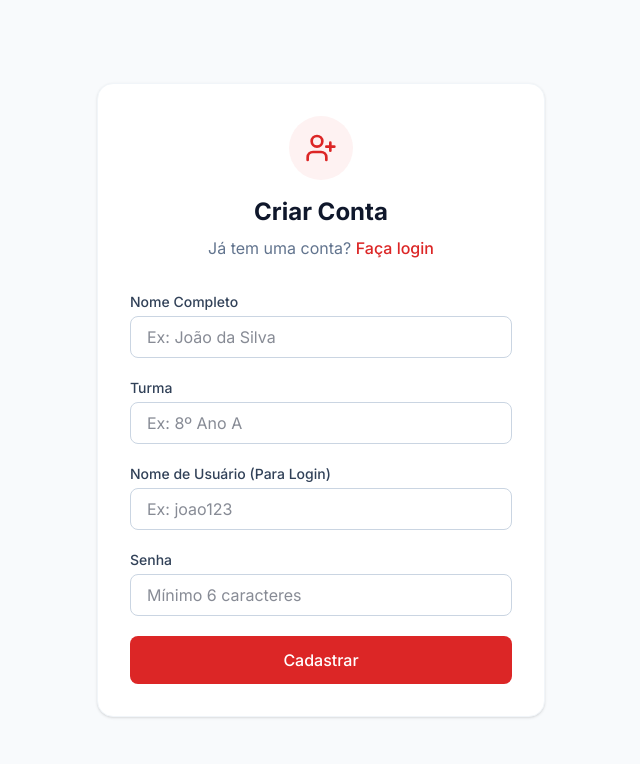
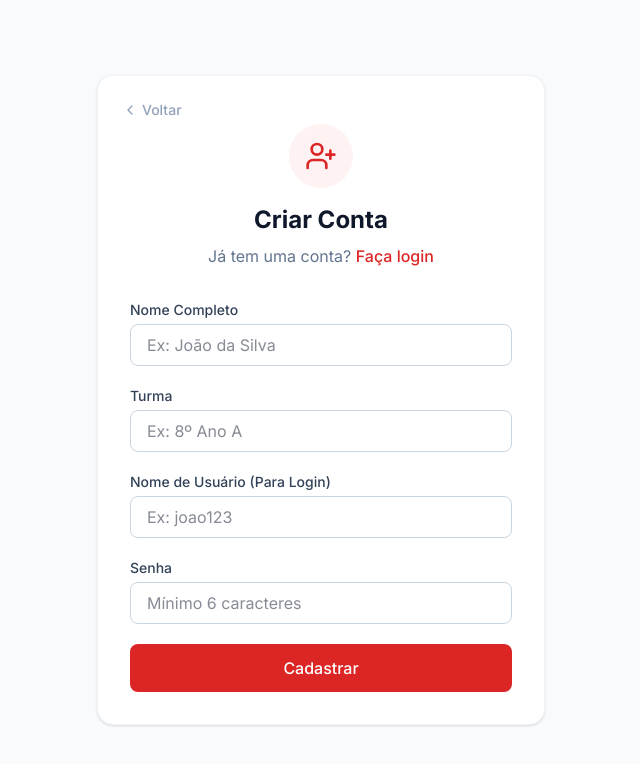
Before and after one commit to aicusmacai/cantina_nina, a Next.js app: page /cadastro in a window 1280 px wide. Shown: the top 764 px of the page, without its empty margins (319-959 px from the left). Built offline with nearby package versions, Linux system fonts and the light colour scheme.

Commit message:
Add back links and revert hero image to icon

```diff
--- a/src/app/cadastro/page.tsx
+++ b/src/app/cadastro/page.tsx
@@ -19,8 +19,12 @@ export default function CadastroPage() {
 
   return (
     <div className="min-h-screen flex items-center justify-center bg-slate-50 p-4">
-      <div className="bg-white p-8 rounded-2xl shadow-sm border border-slate-100 w-full max-w-md">
-        <div className="text-center mb-8">
+      <div className="bg-white p-8 rounded-2xl shadow-sm border border-slate-100 w-full max-w-md relative">
+        <Link href="/" className="absolute top-6 left-6 text-slate-400 hover:text-nina-red-600 transition-colors text-sm font-medium flex items-center gap-1">
+          <svg xmlns="http://www.w3.org/2000/svg" width="16" height="16" viewBox="0 0 24 24" fill="none" stroke="currentColor" strokeWidth="2" strokeLinecap="round" strokeLinejoin="round"><path d="m15 18-6-6 6-6"/></svg>
+          Voltar
+        </Link>
+        <div className="text-center mb-8 mt-4">
           <div className="w-16 h-16 bg-nina-red-50 text-nina-red-600 rounded-full flex items-center justify-center mx-auto mb-4">
             <svg xmlns="http://www.w3.org/2000/svg" width="32" height="32" viewBox="0 0 24 24" fill="none" stroke="currentColor" strokeWidth="2" strokeLinecap="round" strokeLinejoin="round"><path d="M16 21v-2a4 4 0 0 0-4-4H6a4 4 0 0 0-4 4v2"/><circle cx="9" cy="7" r="4"/><line x1="19" x2="19" y1="8" y2="14"/><line x1="22" x2="16" y1="11" y2="11"/></svg>
           </div>
--- a/src/app/login/page.tsx
+++ b/src/app/login/page.tsx
@@ -19,8 +19,12 @@ export default function LoginPage() {
 
   return (
     <div className="min-h-screen flex items-center justify-center bg-slate-50 p-4">
-      <div className="bg-white p-8 rounded-2xl shadow-sm border border-slate-100 w-full max-w-md">
-        <div className="text-center mb-8">
+      <div className="bg-white p-8 rounded-2xl shadow-sm border border-slate-100 w-full max-w-md relative">
+        <Link href="/" className="absolute top-6 left-6 text-slate-400 hover:text-nina-red-600 transition-colors text-sm font-medium flex items-center gap-1">
+          <svg xmlns="http://www.w3.org/2000/svg" width="16" height="16" viewBox="0 0 24 24" fill="none" stroke="currentColor" strokeWidth="2" strokeLinecap="round" strokeLinejoin="round"><path d="m15 18-6-6 6-6"/></svg>
+          Voltar
+        </Link>
+        <div className="text-center mb-8 mt-4">
           <div className="w-16 h-16 bg-nina-red-50 text-nina-red-600 rounded-full flex items-center justify-center mx-auto mb-4">
             <svg xmlns="http://www.w3.org/2000/svg" width="32" height="32" viewBox="0 0 24 24" fill="none" stroke="currentColor" strokeWidth="2" strokeLinecap="round" strokeLinejoin="round"><path d="M15 3h4a2 2 0 0 1 2 2v14a2 2 0 0 1-2 2h-4"/><polyline points="10 17 15 12 10 7"/><line x1="15" x2="3" y1="12" y2="12"/></svg>
           </div>
--- a/src/app/page.tsx
+++ b/src/app/page.tsx
@@ -91,8 +91,8 @@ export default async function Home() {
 
           <div className="flex-1 w-full max-w-md lg:max-w-full group">
             <div className="bg-white/90 backdrop-blur-xl p-8 md:p-10 rounded-[2.5rem] shadow-2xl shadow-slate-200/50 border border-white/50 relative overflow-hidden transition-all duration-500 hover:shadow-nina-red-100">
-              <div className="absolute -top-16 -right-16 w-80 h-80 opacity-90 pointer-events-none group-hover:scale-105 group-hover:-rotate-3 transition-all duration-700">
-                <img src="/hero.png" alt="Bandeja de almoço deliciosa" className="w-full h-full object-cover rounded-full shadow-2xl shadow-slate-200" />
+              <div className="absolute -top-10 -right-10 p-8 text-slate-50 opacity-40 pointer-events-none group-hover:scale-110 group-hover:rotate-12 transition-all duration-700">
+                <Utensils size={280} />
               </div>
 
               <div className="relative z-10 space-y-10">
```
